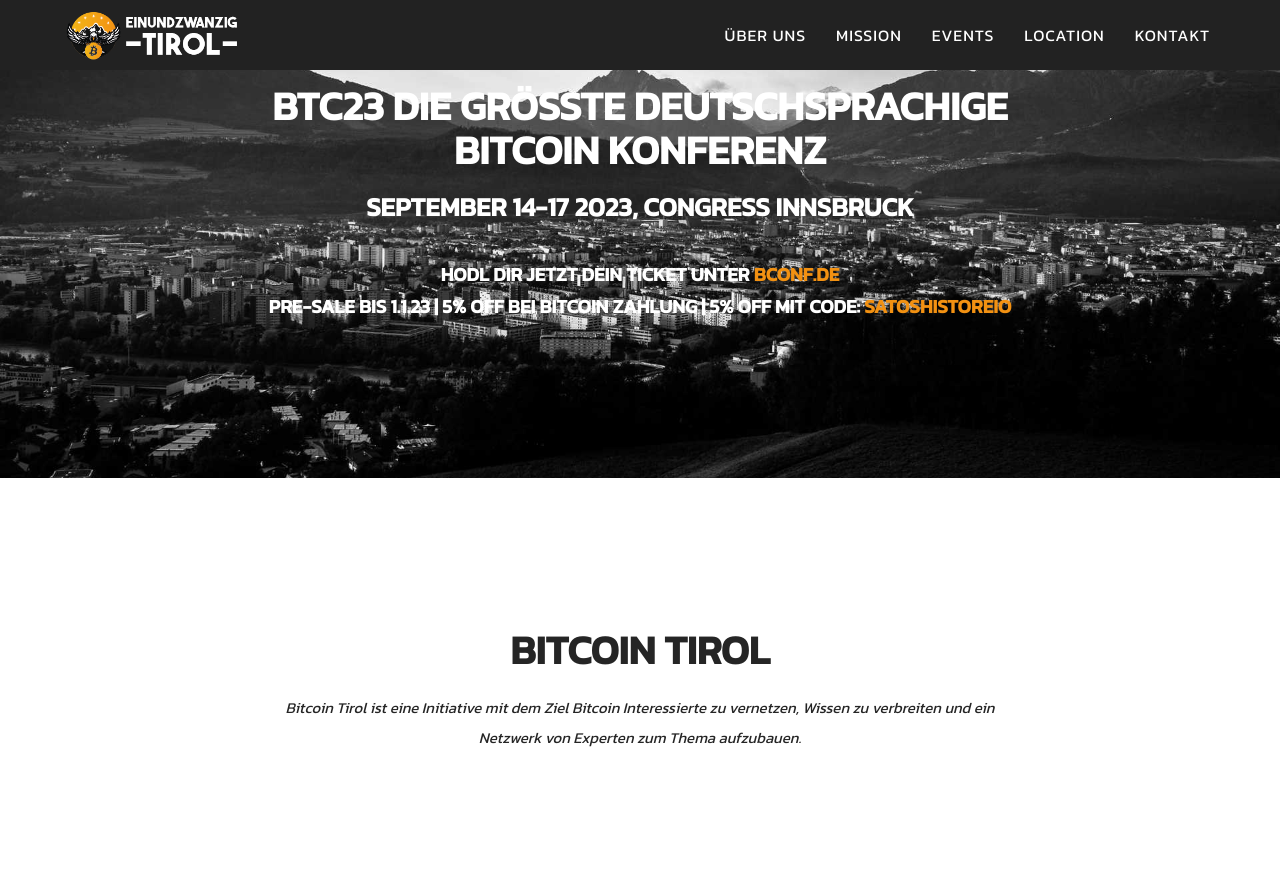
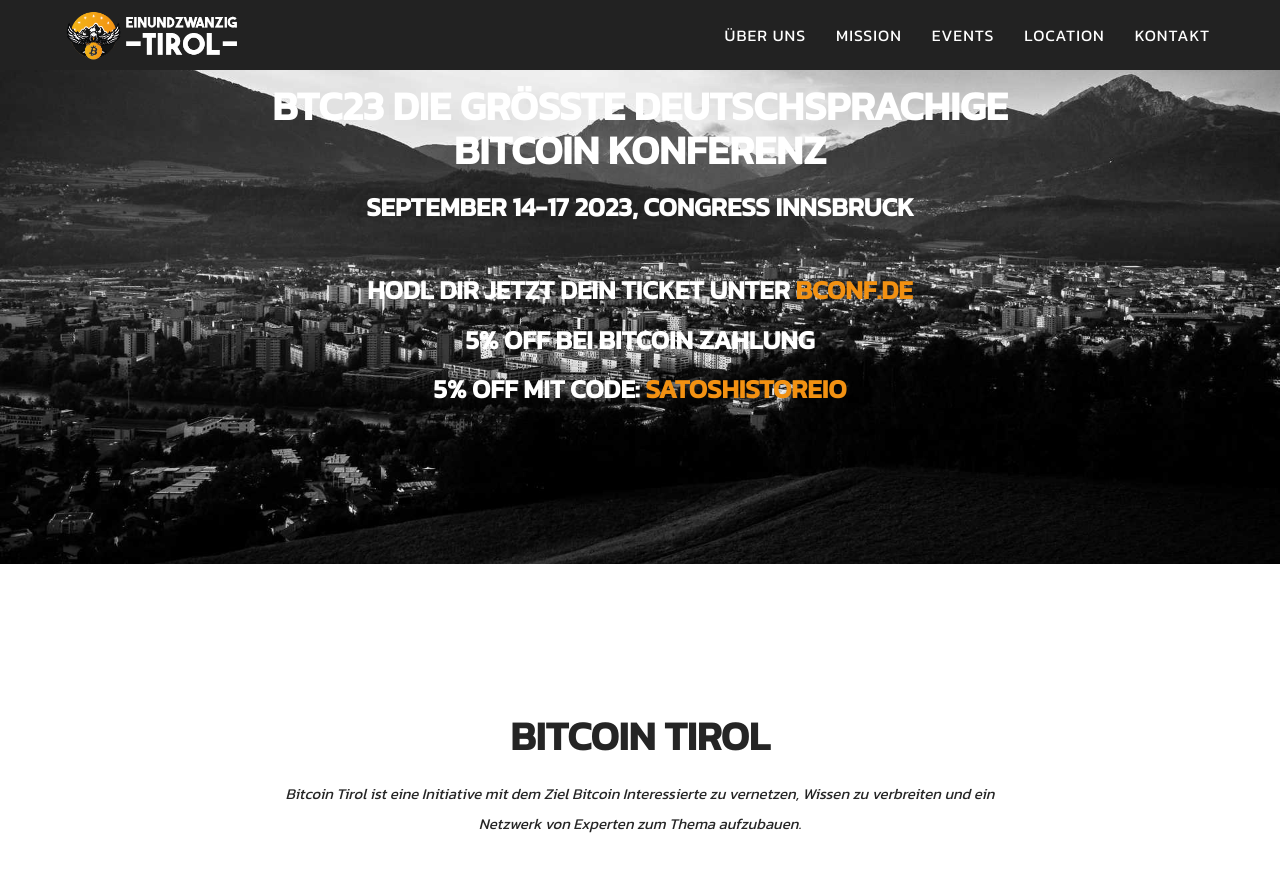
Before and after one commit to bitcoin-tirol/bitcoin-tirol, a Jekyll site: the page built from index.html, in a window 1280 px wide and 900 px high, scrolled down 966 px. Shown: the top 872 px of the window. Built offline with Jekyll 4.4.1, drawn with Linux system fonts in a browser that asks for light colours; some of the changed text lies outside the part shown.

Commit message:
update conf infos

```diff
--- a/_includes/events.html
+++ b/_includes/events.html
@@ -23,7 +23,8 @@
                 <br>
                 <!--h4 class="text-muted text-center text-md-left">-</h4-->
                 <h4 class="text-muted text-center text-md-left">Hodl Dir jetzt Dein Ticket unter <a href="https://bconf.de/tickets/" target="_blank">bconf.de</a></h4>
-                <h4 class="text-muted text-center text-md-left">PRE-SALE bis 1.1.23 | 5% OFF bei Bitcoin zahlung | 5% OFF mit Code: <a href="https://satoshistore.io/" target="_blank">SATOSHISTOREIO</a></h4>
+                <h4 class="text-muted text-center text-md-left">5% OFF bei Bitcoin zahlung</h4>
+                <h4 class="text-muted text-center text-md-left">5% OFF mit Code: <a href="https://satoshistore.io/" target="_blank">SATOSHISTOREIO</a></h4>
             </div>
             <div class="col-xl-12 col-sm-7 col-md-6 col-lg-5">
                 <h3 class="text-muted text-center text-md-left">Stammtisch</h3>
--- a/_includes/special-event-conf.html
+++ b/_includes/special-event-conf.html
@@ -10,8 +10,9 @@
                 <h2 class="section-heading text-muted">BTC23 DIE GRÖSSTE DEUTSCHSPRACHIGE BITCOIN KONFERENZ</h2>
                 <h3 class="text-muted text-center">September 14-17 2023, Congress Innsbruck</h3>
                 <br>
-                <h4 class="text-muted text-center">Hodl Dir jetzt Dein Ticket unter <a href="https://bconf.de/tickets/" target="_blank">bconf.de</a></h4>
-                <h4 class="text-muted text-center">PRE-SALE bis 1.1.23 | 5% OFF bei Bitcoin zahlung | 5% OFF mit Code: <a href="https://satoshistore.io/" target="_blank">SATOSHISTOREIO</a> </h4>
+                <h3 class="text-muted text-center">HODL Dir jetzt Dein Ticket unter <a href="https://bconf.de/tickets/" target="_blank">bconf.de</a></h3>
+                <h3 class="text-muted text-center">5% OFF bei Bitcoin zahlung</h3>
+                <h3 class="text-muted text-center">5% OFF mit Code: <a href="https://satoshistore.io/" target="_blank">SATOSHISTOREIO</a> </h3>
             </div>
         </div>
     </div>
```
